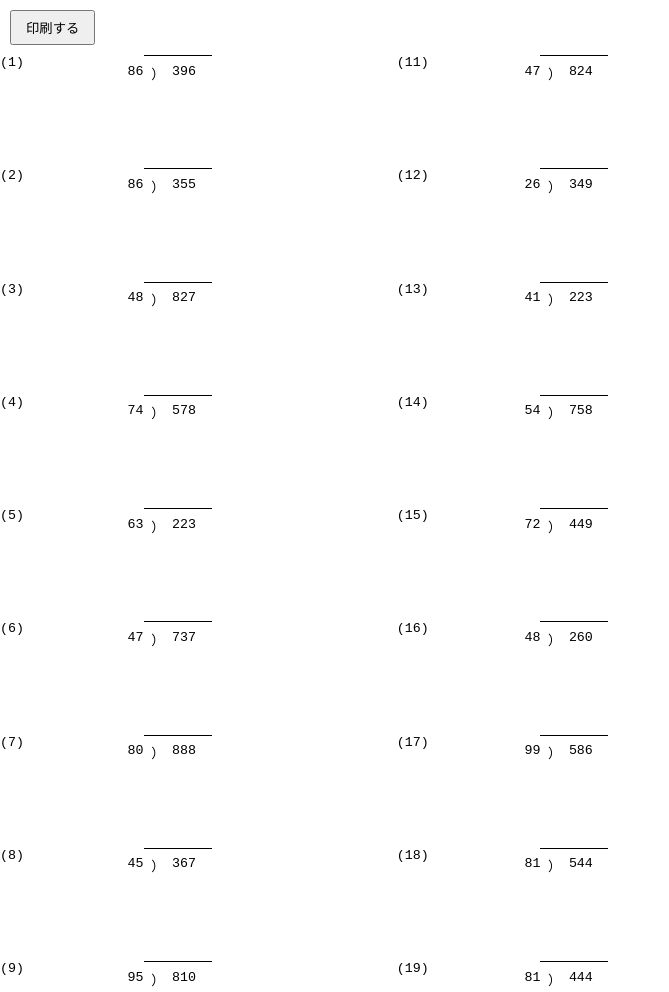
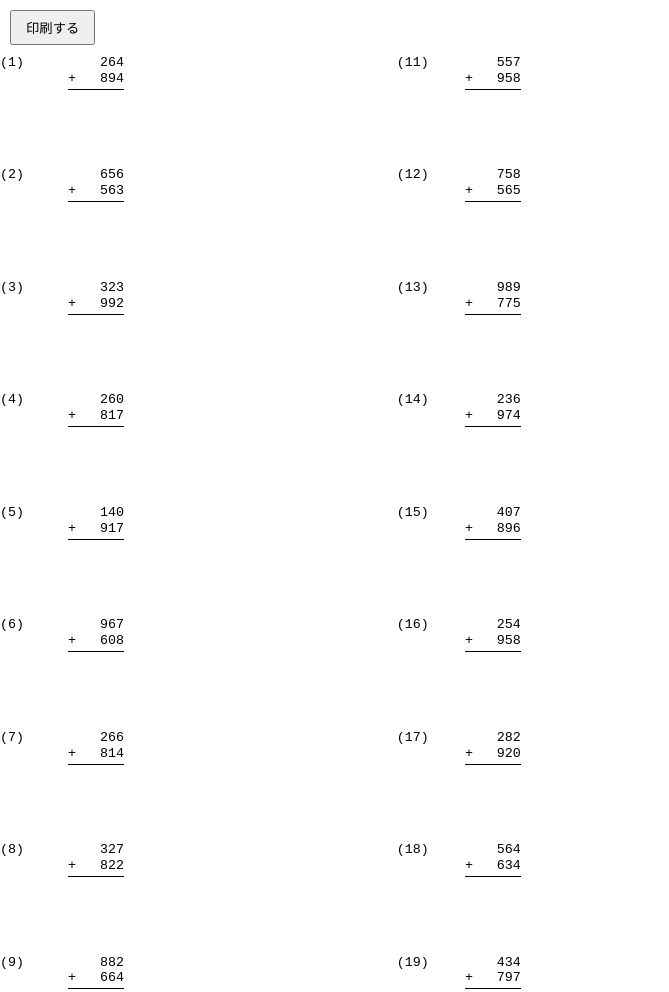
Before and after one commit to legendarydevilsroyallads-web/calone, a plain HTML site: page print.html in a window 1280 px wide. Shown: the top 992 px of the page, without its empty margins (0-669 px from the left). Drawn offline with Linux system fonts and the light colour scheme.

Commit message:
Update title and modify calculation operations

```diff
--- a/print.html
+++ b/print.html
@@ -2,7 +2,7 @@
 <html lang="ja">
 <head>
 <meta charset="UTF-8">
-<title>割り算プリント</title>
+<title>計算プリント</title>
 
 <style>
 @page { size:A4; margin:10mm; }
@@ -45,24 +45,36 @@ body {
     align-items:start;
 }
 
-/* ===== 割り算専用構造 ===== */
+/* ===== 足し算・引き算・かけ算 ===== */
+
+.vertical {
+    display:grid;
+    grid-template-columns:1ch repeat(6,1ch);
+    line-height:1.2;
+}
+
+.line {
+    grid-column:1 / span 7;
+    border-top:1px solid black;
+    margin-top:2px;
+}
+
+/* ===== 割り算 ===== */
 
 .division-wrapper {
     display:flex;
     flex-direction:column;
-    align-items:flex-start;
 }
 
 .answer-line {
     border-top:1px solid black;
     height:0;
-    margin-left:20mm;   /* 割る数分ずらす */
+    margin-left:20mm;
     margin-bottom:2mm;
 }
 
 .division-row {
     display:flex;
-    align-items:flex-start;
 }
 
 .divisor {
@@ -70,16 +82,6 @@ body {
     text-align:right;
     margin-right:2mm;
 }
-
-.bracket {
-    margin-right:2mm;
-}
-
-.dividend {
-    min-width:30mm;
-    text-align:left;
-}
-
 </style>
 </head>
 <body>
@@ -95,16 +97,29 @@ body {
 
 <script>
 
+/* ===== パラメータ取得 ===== */
+
 const params = new URLSearchParams(window.location.search);
-
+const operation = params.get("operation") || "add";
+const option = params.get("option") || "carry_yes";
 const digit1 = parseInt(params.get("digit1")) || 3;
-const digit2 = parseInt(params.get("digit2")) || 2;
-const option = params.get("option") || "remainder_yes";
+const digit2 = parseInt(params.get("digit2")) || 3;
 
 const TOTAL = 20;
 const PER_COL = 10;
 
-/* ===== 数字生成 ===== */
+/* ===== タイトル自動変更 ===== */
+
+function getTitle(op){
+    if(op==="add") return "足し算プリント";
+    if(op==="sub") return "引き算プリント";
+    if(op==="mul") return "かけ算プリント";
+    if(op==="div") return "割り算プリント";
+    return "計算プリント";
+}
+document.title = getTitle(operation);
+
+/* ===== 共通関数 ===== */
 
 function randomNumber(d){
     const min = Math.pow(10,d-1);
@@ -112,66 +127,186 @@ function randomNumber(d){
     return Math.floor(Math.random()*(max-min+1))+min;
 }
 
-function generateDivision(){
+function pad(num){
+    return String(num).padStart(6," ");
+}
 
-    while(true){
+function getSymbol(){
+    if(operation==="add") return "+";
+    if(operation==="sub") return "-";
+    if(operation==="mul") return "×";
+}
 
-        let dividend = randomNumber(digit1);
-        let divisor  = randomNumber(digit2);
+/* ===== 足し算 ===== */
 
-        if(divisor===0) continue;
+function generateAdd(){
 
-        const r = dividend % divisor;
+    let a="", b="";
+    let carryMade=false;
 
-        if(option==="remainder_yes" && r!==0)
-            return {dividend, divisor};
+    for(let i=0;i<digit1;i++){
 
-        if(option==="remainder_no" && r===0)
-            return {dividend, divisor};
+        let da=Math.floor(Math.random()*10);
+        let db;
+
+        if(option==="carry_no"){
+            db=Math.floor(Math.random()*(10-da));
+        }
+        else{
+            if(!carryMade && i===0){
+                da=Math.floor(Math.random()*9)+1;
+                db=10-da+Math.floor(Math.random()*(10-(10-da)));
+                carryMade=true;
+            } else {
+                db=Math.floor(Math.random()*10);
+            }
+        }
+
+        a+=da;
+        b+=db;
     }
+
+    return {a:parseInt(a), b:parseInt(b)};
+}
+
+/* ===== 引き算 ===== */
+
+function generateSub(){
+
+    let a="", b="";
+    let borrowMade=false;
+
+    for(let i=0;i<digit1;i++){
+
+        let da=Math.floor(Math.random()*10);
+        let db;
+
+        if(option==="borrow_no"){
+            db=Math.floor(Math.random()*(da+1));
+        }
+        else{
+            if(!borrowMade && i===0){
+                da=Math.floor(Math.random()*9);
+                db=da+1+Math.floor(Math.random()*(9-da));
+                borrowMade=true;
+            } else {
+                db=Math.floor(Math.random()*10);
+            }
+        }
+
+        a+=da;
+        b+=db;
+    }
+
+    if(parseInt(a)<parseInt(b)) return generateSub();
+    return {a:parseInt(a), b:parseInt(b)};
+}
+
+/* ===== かけ算 ===== */
+
+function generateMul(){
+    return {
+        a: randomNumber(digit1),
+        b: randomNumber(digit2)
+    };
+}
+
+/* ===== 割り算 ===== */
+
+function generateDiv(){
+
+    const divisor = randomNumber(digit2);
+    const quotient = randomNumber(1);
+
+    let dividend = divisor * quotient;
+
+    if(option==="remainder_yes"){
+        const remainder = Math.floor(Math.random()*(divisor-1))+1;
+        dividend += remainder;
+    }
+
+    return {a:dividend, b:divisor};
 }
 
 /* ===== 問題作成 ===== */
 
-function createProblem(n, dividend, divisor){
+function createVertical(n,a,b){
 
-    const wrapper = document.createElement("div");
-    wrapper.className = "problem";
+    const wrapper=document.createElement("div");
+    wrapper.className="problem";
 
-    const number = document.createElement("div");
-    number.textContent = "(" + n + ")";
+    const number=document.createElement("div");
+    number.textContent="("+n+")";
 
-    const divWrap = document.createElement("div");
-    divWrap.className = "division-wrapper";
+    const grid=document.createElement("div");
+    grid.className="vertical";
 
-    const answerLine = document.createElement("div");
-    answerLine.className = "answer-line";
-    answerLine.style.width = (String(dividend).length * 6) + "mm";
+    for(let i=0;i<7;i++)
+        grid.appendChild(document.createElement("div"));
 
-    const row = document.createElement("div");
-    row.className = "division-row";
+    grid.appendChild(document.createElement("div"));
+    pad(a).split("").forEach(ch=>{
+        const d=document.createElement("div");
+        d.textContent=ch===" "?"":ch;
+        grid.appendChild(d);
+    });
 
-    const divisorDiv = document.createElement("div");
-    divisorDiv.className = "divisor";
-    divisorDiv.textContent = divisor;
+    const sym=document.createElement("div");
+    sym.textContent=getSymbol();
+    grid.appendChild(sym);
 
-    const bracket = document.createElement("div");
-    bracket.className = "bracket";
-    bracket.textContent = "）";
+    pad(b).split("").forEach(ch=>{
+        const d=document.createElement("div");
+        d.textContent=ch===" "?"":ch;
+        grid.appendChild(d);
+    });
 
-    const dividendDiv = document.createElement("div");
-    dividendDiv.className = "dividend";
-    dividendDiv.textContent = dividend;
+    const line=document.createElement("div");
+    line.className="line";
+    grid.appendChild(line);
+
+    wrapper.appendChild(number);
+    wrapper.appendChild(grid);
+    return wrapper;
+}
+
+function createDivision(n, dividend, divisor){
+
+    const wrapper=document.createElement("div");
+    wrapper.className="problem";
+
+    const number=document.createElement("div");
+    number.textContent="("+n+")";
+
+    const box=document.createElement("div");
+    box.className="division-wrapper";
+
+    const line=document.createElement("div");
+    line.className="answer-line";
+    line.style.width=(String(dividend).length*6)+"mm";
+
+    const row=document.createElement("div");
+    row.className="division-row";
+
+    const divisorDiv=document.createElement("div");
+    divisorDiv.className="divisor";
+    divisorDiv.textContent=divisor;
+
+    const bracket=document.createElement("div");
+    bracket.textContent="）";
+
+    const dividendDiv=document.createElement("div");
+    dividendDiv.textContent=dividend;
 
     row.appendChild(divisorDiv);
     row.appendChild(bracket);
     row.appendChild(dividendDiv);
 
-    divWrap.appendChild(answerLine);
-    divWrap.appendChild(row);
+    box.appendChild(line);
+    box.appendChild(row);
 
     wrapper.appendChild(number);
-    wrapper.appendChild(divWrap);
+    wrapper.appendChild(box);
 
     return wrapper;
 }
@@ -180,17 +315,24 @@ function createProblem(n, dividend, divisor){
 
 for(let i=1;i<=TOTAL;i++){
 
-    const pair = generateDivision();
-    const p = createProblem(i, pair.dividend, pair.divisor);
+    let pair;
 
-    if(i<=PER_COL){
-        col1.appendChild(p);
-    } else {
-        col2.appendChild(p);
-    }
+    if(operation==="add") pair=generateAdd();
+    if(operation==="sub") pair=generateSub();
+    if(operation==="mul") pair=generateMul();
+    if(operation==="div") pair=generateDiv();
+
+    const problem =
+        operation==="div"
+        ? createDivision(i,pair.a,pair.b)
+        : createVertical(i,pair.a,pair.b);
+
+    if(i<=PER_COL)
+        col1.appendChild(problem);
+    else
+        col2.appendChild(problem);
 }
 
 </script>
-
 </body>
 </html>
```
